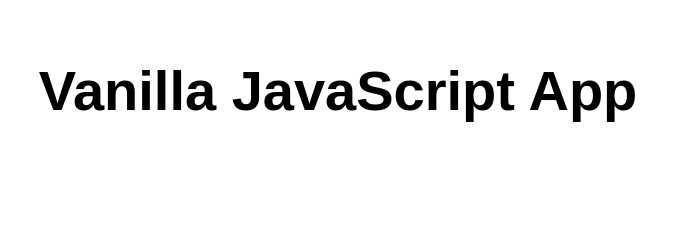
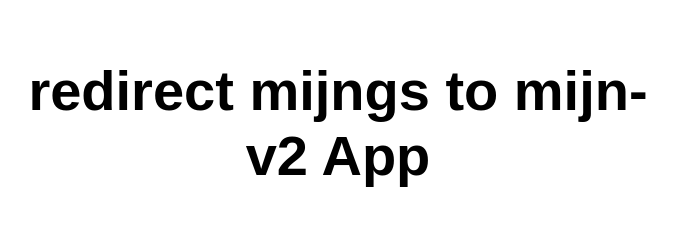
Before and after one commit to LeonardVuyk/corp-web-redirect-mijngs1-mijnv2, a website: page src/index.html in a window 1280 px wide. Shown: the whole page, without its empty margins (302-979 px from the left). Drawn offline with Linux system fonts and the light colour scheme.

Commit message:
Add files via upload

```diff
--- a/src/index.html
+++ b/src/index.html
@@ -5,12 +5,13 @@
   <meta charset="UTF-8">
   <meta name="viewport" content="width=device-width, initial-scale=1.0">
   <link rel="stylesheet" href="styles.css">
-  <title>Vanilla JavaScript App</title>
+  <title>redirect mijngs to mijn-v2 App</title>
 </head>
 
 <body>
   <main>
-    <h1>Vanilla JavaScript App</h1>
+
+    <h1>redirect mijngs to mijn-v2 App</h1>
   </main>
 </body>
 
```
